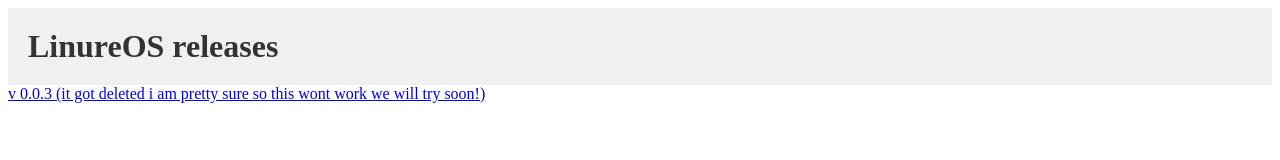
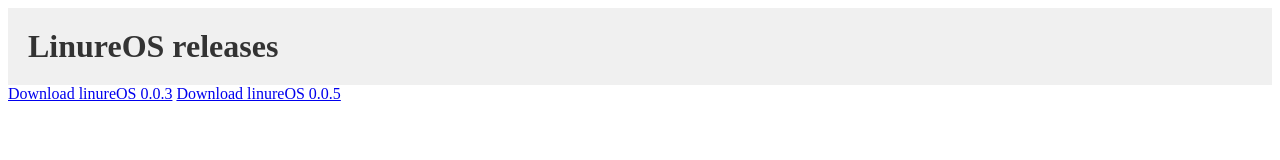
Before and after one commit to webbrowser11/Alter-Net-codes, a plain HTML site: page linureOS/index.html in a window 1280 px wide. Drawn offline with Linux system fonts and the light colour scheme.

Commit message:
add zip file downloads so you can actaully download the realeses now XD
add zip file downloads so you can actually download the releases now XD i thought that would never happen.

```diff
--- a/linureOS/index.html
+++ b/linureOS/index.html
@@ -20,5 +20,6 @@
         <h1>LinureOS releases</h1>
     </header>
 </body>
-<a href = "https://github.com/pikapopcorn/linureOS/releases/tag/v0.0.3">v 0.0.3 (it got deleted i am pretty sure so this wont work we will try soon!)</a>
+<a href="https://github.com/webbrowser11/Alter-Net-codes/blob/main/LinureOSdonwloads/linureOS0.0.3.zip" download>Download linureOS 0.0.3</a>
+<a href="https://github.com/webbrowser11/Alter-Net-codes/blob/main/LinureOSdonwloads/linureOSv0.0.5-bugfix.zip" download>Download linureOS 0.0.5</a>
 </html>
```
